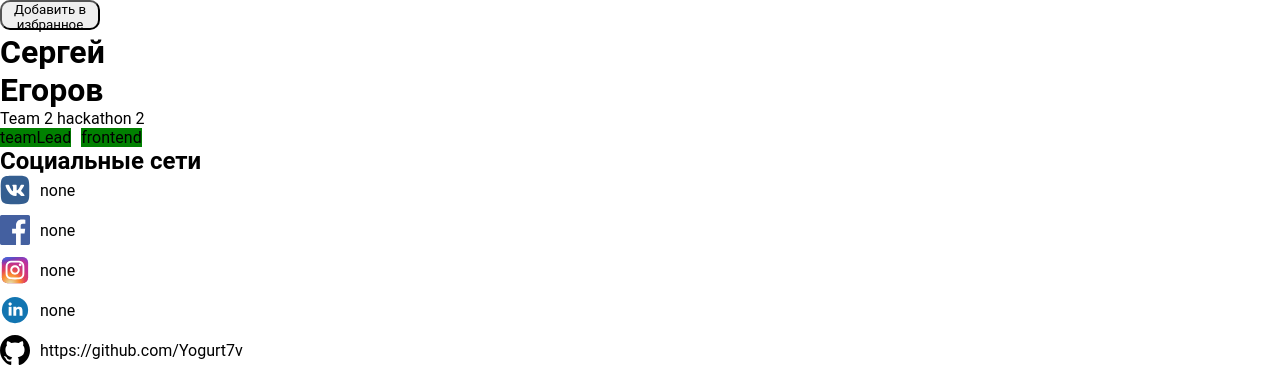
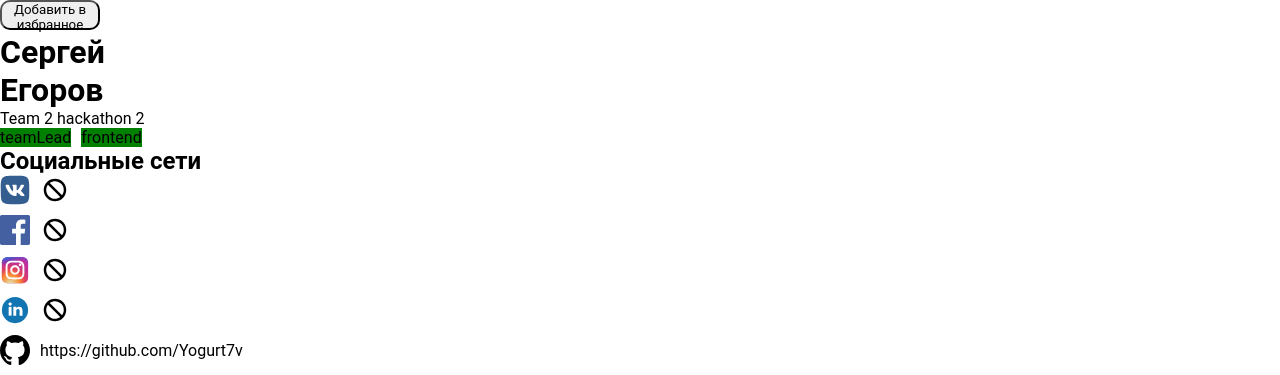
Before and after one commit to Yogurt7v/Hackaton2, a React (Vite) app in the folder hackthon/: page /team/1 in a window 1280 px wide. Shown: the top 375 px of the page. Built offline with nearby package versions, Linux system fonts and the light colour scheme; no server answers.

Commit message:
навёл красоты

```diff
--- a/hackthon/src/components/logo/logo.jsx
+++ b/hackthon/src/components/logo/logo.jsx
@@ -1,10 +1,26 @@
 import style from "./logo.module.css";
+import notAvilable from "../../assets/icons/unavailable.svg";
+import { useEffect, useState } from "react";
 
-export const Logo = ({alt, text, logo}) => {
-    return (
-        <div className={style.userPageinfo}>
-          <img src={logo} alt={alt} className={style.logo}/>
-          <p>{text}</p>
-        </div>
-    );
-}
+export const Logo = ({ alt, text, logo }) => {
+
+  const [option, setOption] = useState();
+
+  useEffect(() => {
+    if (text === "" || text === "недоступен") {
+      setOption(true);
+    }
+  }, []);
+
+
+  return (
+    <div className={style.userPageinfo}>
+      <img src={logo} alt={alt} className={style.logo} />
+      {option ? (
+        <img src={notAvilable} alt={alt} className={style.logo} />
+      ) : (
+        <p>{text}</p>
+      )}
+    </div>
+  );
+};
--- a/hackthon/src/constants/team.js
+++ b/hackthon/src/constants/team.js
@@ -7,10 +7,10 @@
             "description": "Team 2 hackathon 2",
             "htmlProgress": 90,
             "socialNetwork":{
-                "vk": "none",
-                "facebook":"none",
-                "instagram": "none",
-                "linkedIn": "none",
+                "vk": "недоступен",
+                "facebook":"недоступен",
+                "instagram": "недоступен",
+                "linkedIn": "недоступен",
                 "github": "https://github.com/Yogurt7v"
             },
             "special": ["teamLead", "frontend"],
@@ -34,15 +34,15 @@
         },
         {
             "id": "3",
-            "name": "Natalia",
-            "surname": "Ibragimova",
+            "name": "Анастасия",
+            "surname": "Ибрагимова",
             "description": "Team 2 hackathon 2",
             "htmlProgress": 90,
             "socialNetwork":{
-                "vk": "",
-                "facebook":"",
-                "instagram": "",
-                "linkedIn": "",
+                "vk": "ibragimova1",
+                "facebook":"недоступен",
+                "instagram": "ibragimova.anastasiya",
+                "linkedIn": "недоступен",
                 "github": "https://github.com/IbragimovaN"
             },
             "special": ["frontend"],
--- a/hackthon/src/pages/personal-page/personal-page.jsx
+++ b/hackthon/src/pages/personal-page/personal-page.jsx
@@ -72,7 +72,7 @@ export const PersonalPage = () => {
       <div className={style.swiperWrapper}>
         {githubRepos.length > 0 ? <GitSwip githubRepos={githubRepos} /> : null}
       </div>
-      <Button func={goBack} text="Назад" />
+      <Button func={() => goBack()} text="Назад" />
     </div>
   );
 };
```
Also changed, not shown: hackthon/src/assets/icons/unavailable.svg (added).
